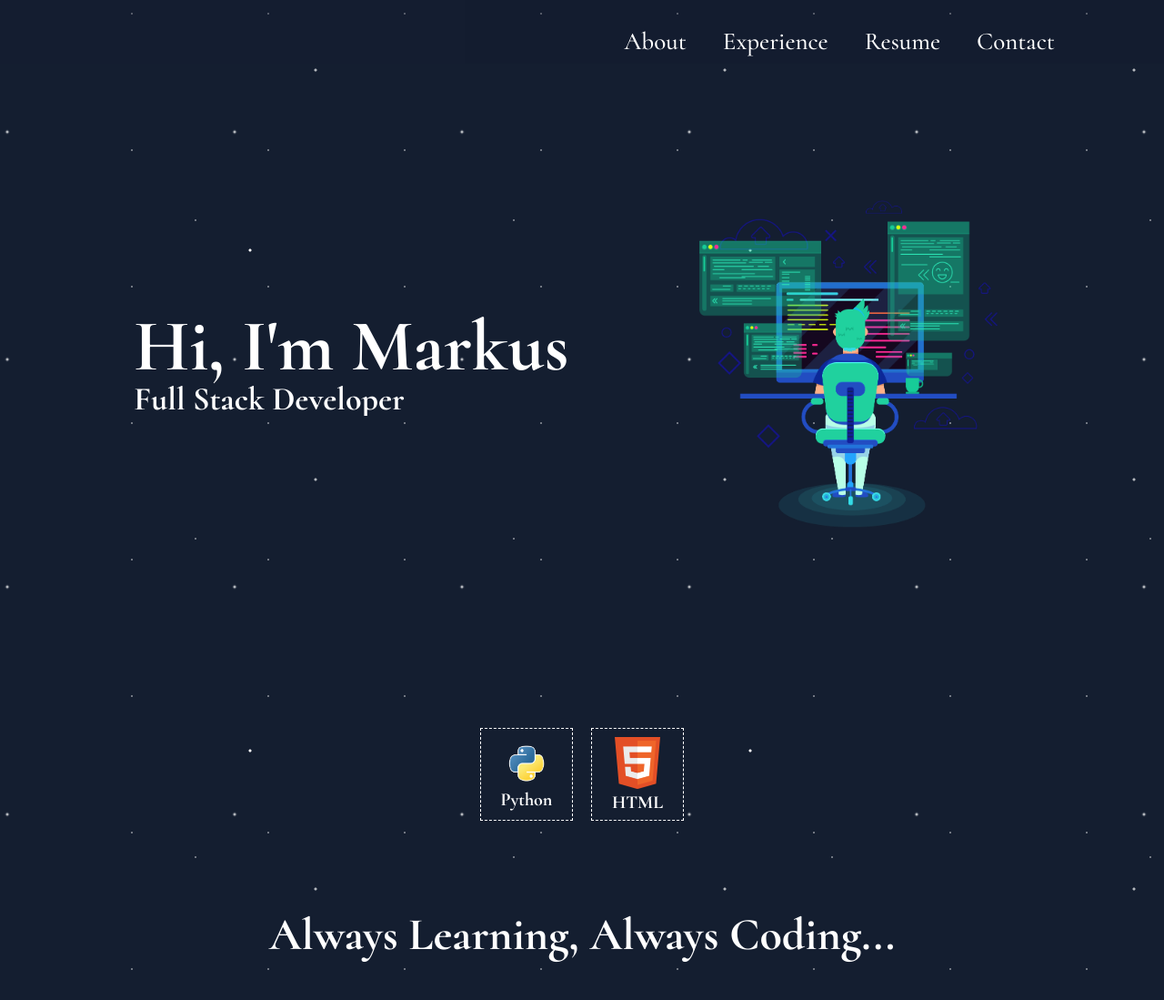
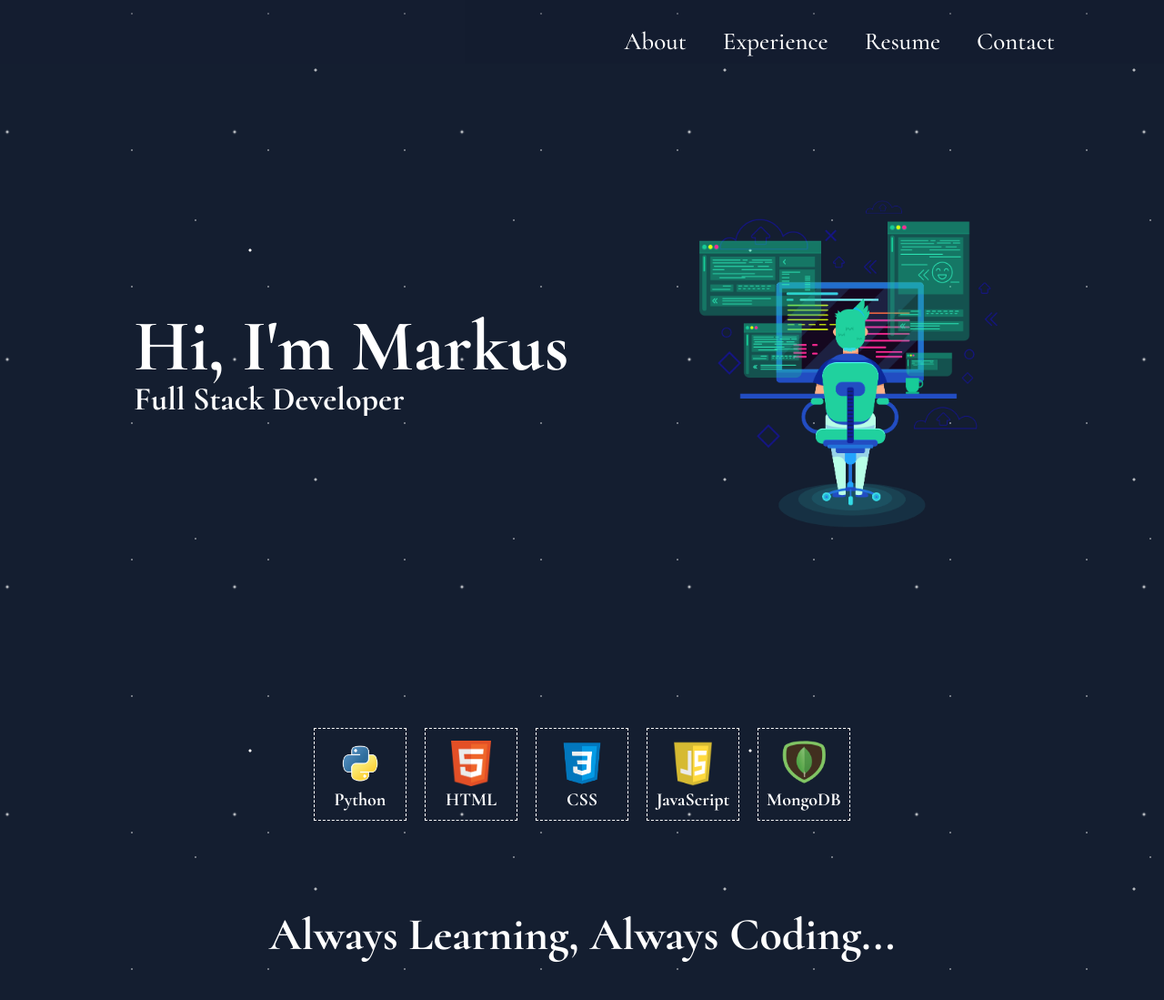
Before and after one commit to mhjarvis/Portfolio, a website built with webpack: page dist/index.html in a window 1280 px wide. Shown: the top 1099 px of the page at 91% size. Built offline with nearby package versions, Linux system fonts and the light colour scheme.

Commit message:
install slick dependency for slideshow features

```diff
--- a/dist/index.html
+++ b/dist/index.html
@@ -37,6 +37,18 @@
         <div class="language-box html">
             <img src="./images/languages/html.png" alt="html-symbol">
             <p class="language-text">HTML</p>
+        </div>
+        <div class="language-box css">
+            <img src="./images/languages/css.png" alt="css-symbol">
+            <p class="language-text">CSS</p>
+        </div>
+        <div class="language-box javascript">
+            <img src="./images/languages/javascript.png" alt="javascript-symbol">
+            <p class="language-text">JavaScript</p>
+        </div>
+        <div class="language-box mongo">
+            <img src="./images/languages/mongo.png" alt="mongo-symbol">
+            <p class="language-text">MongoDB</p>
         </div>
     </div>
 
--- a/dist/styles.css
+++ b/dist/styles.css
@@ -166,7 +166,7 @@ nav {
 }
 
 .language-box img {
-    width: 50px;
+    height: 50px;
     margin-bottom: 5px;
 }
 
--- a/package.json
+++ b/package.json
@@ -11,5 +11,8 @@
   "devDependencies": {
     "webpack": "^5.89.0",
     "webpack-cli": "^5.1.4"
+  },
+  "dependencies": {
+    "slick-carousel": "^1.8.1"
   }
 }
```
Also changed, not shown: 1 other file.
